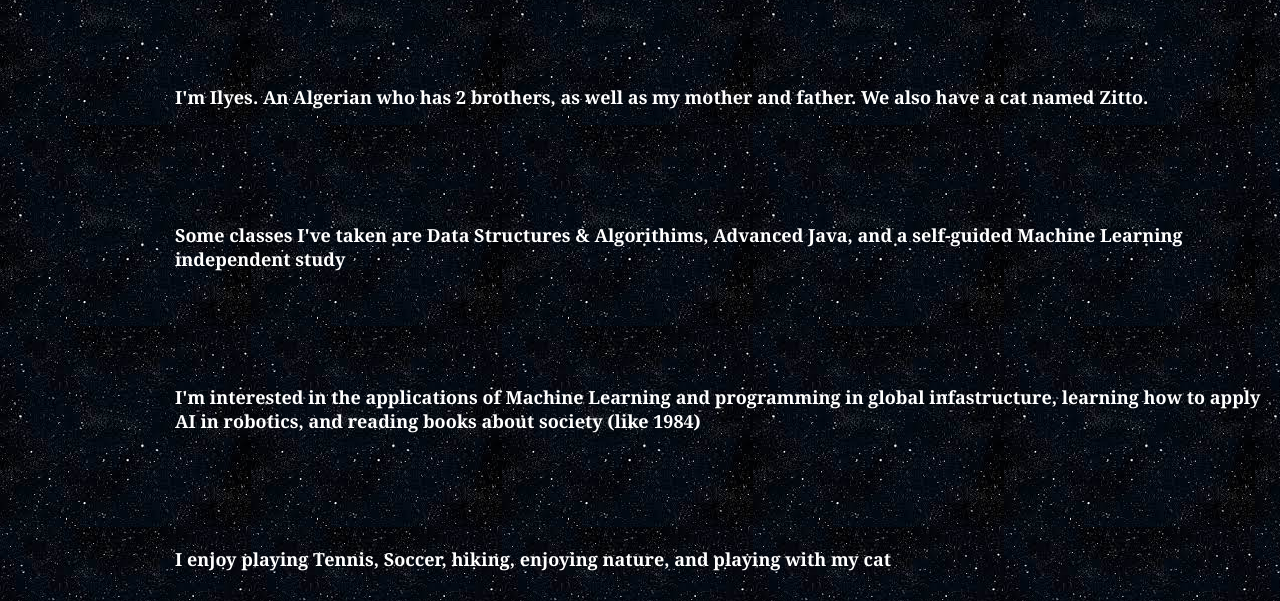
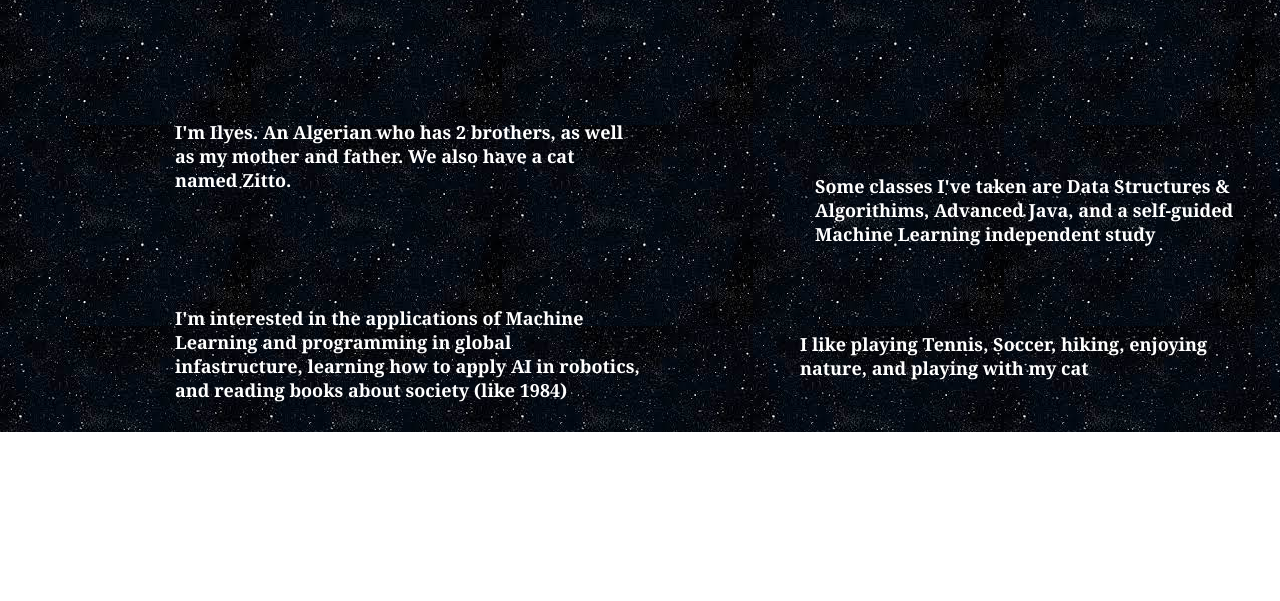
Before and after one commit to IlyesOul/Portfolio_Website, a plain HTML site: page aboutme.html in a window 1280 px wide. Shown: the part 679-1280 px from the top of the page. After the commit the page ends 1111 px from the top, so only its background shows below. Drawn offline with Linux system fonts and the light colour scheme.

Commit message:
Created subsites

```diff
--- a/aboutme.html
+++ b/aboutme.html
@@ -11,7 +11,7 @@
         </div>
         <!--Home Icon-->
         <div class = "home-icon">
-            <a href = "index.html"><img src = "Images/Favicon.png" width = "200px" height = "100px"></a>
+            <a href = "index.html"><img src = "Images/Favicon.png" width = "200px" height = "100px" style = "padding-top:35px"></a>
         </div>
 
         <!--Central Image-->
@@ -21,14 +21,22 @@
         </div>
         <br><br><br><br><br><br>
         <!--Texts-->
-        <div class="desciption">
-            <h5>I'm Ilyes. An Algerian who has 2 brothers, as well as my mother and father. We also have a cat named Zitto. </h5>
+        <div class = "row">
+            <div class = "column left">
+                <h5>I'm Ilyes. An Algerian who has 2 brothers, as well as my mother and father. We also have a cat named Zitto. </h5>
+            </div>
             <br><br><br>
-            <h5>Some classes I've taken are Data Structures & Algorithims, Advanced Java, and a self-guided Machine Learning independent study</h5>
+            <div class = "column middle">
+                <h5>Some classes I've taken are Data Structures & Algorithims, Advanced Java, and a self-guided Machine Learning independent study</h5>
+            </div>
             <br><br><br>
-            <h5>I'm interested in the applications of Machine Learning and programming in global infastructure, learning how to apply AI in robotics, and reading books about society (like 1984)</h5>
+            <div class = "column middle">
+                <h5>I'm interested in the applications of Machine Learning and programming in global infastructure, learning how to apply AI in robotics, and reading books about society (like 1984)</h5>
+            </div>
             <br><br><br>
-            <h5>I enjoy playing Tennis, Soccer, hiking, enjoying nature, and playing with my cat</h5>
+            <div class = "colum right" style = "padding-left:625px; padding-top:50px">
+                <h5>I like playing Tennis, Soccer, hiking, enjoying nature, and playing with my cat</h5>
+            </div>
         </div>
     </body>
 </html>
--- a/style.css
+++ b/style.css
@@ -215,21 +215,49 @@ a{
     color:whitesmoke;
 }
 
+.column {
+    float: left;
+    }
+
+    /* Set width length for the left, right and middle columns */
+    .left {
+    width: 50%;
+    }
+
+    .middle {
+    width: 50%;
+    }
+
+    .right {
+    width: 50%;
+    }
+
+    .row:after {
+    content: "";
+    display: table;
+    clear: both;
+    }
+
 .ML:hover{
     transform: scale(1.2);
+    opacity: 75%;
 }
 .Unity:hover{
     transform: scale(1.2);
+    opacity: 75%;
 }
 
 .JS:hover{
     transform: scale(1.2);
+    opacity: 75%;
 }
 .JAVA:hover{
     transform: scale(1.2);
+    opacity: 75%;
 }
 .ABOUTME:hover{
     transform: scale(1.2);
+    opacity: 75%;
 }
 
 img {
```
Also changed, not shown: ML.html (+7 -3 lines), index.html (+2 -2 lines).
